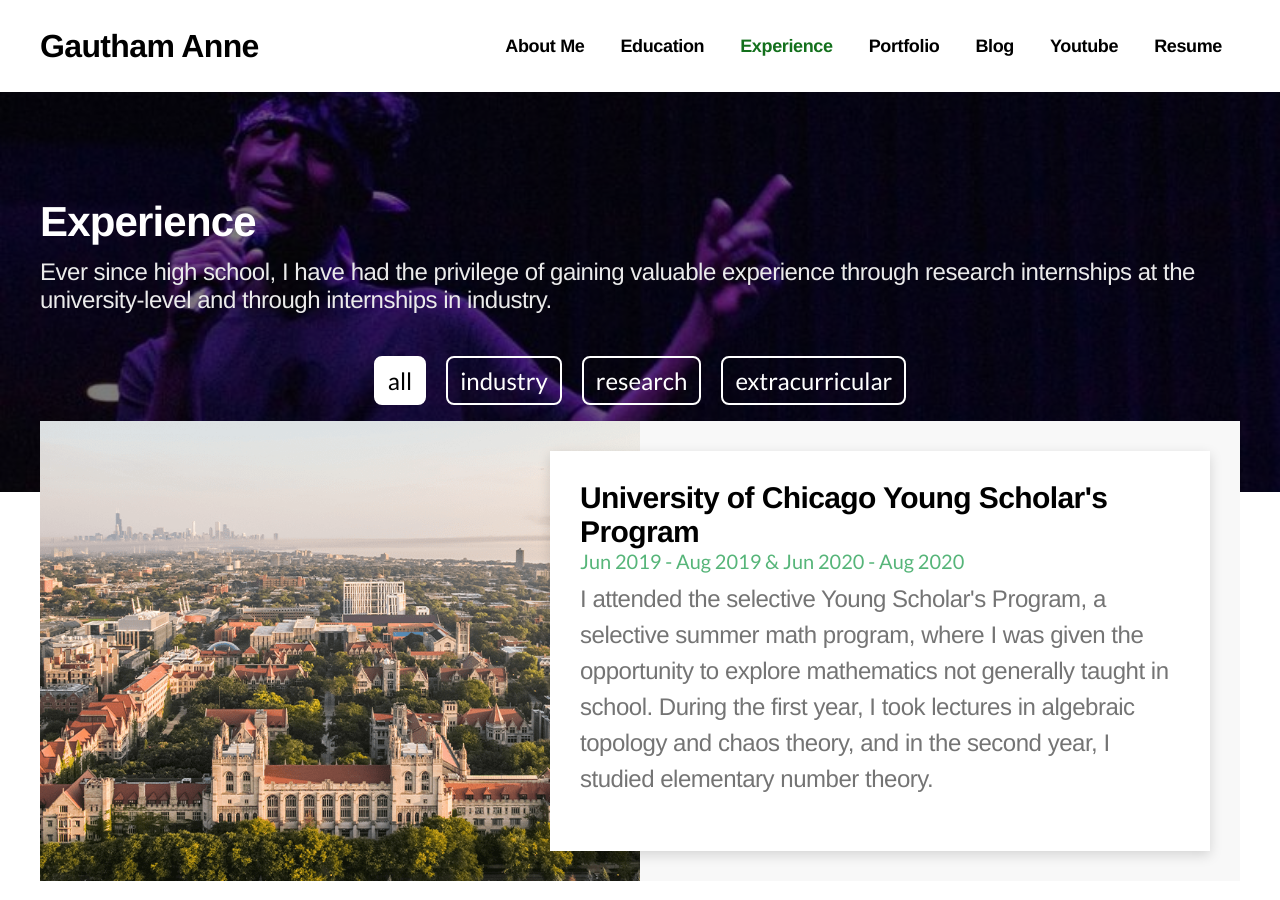
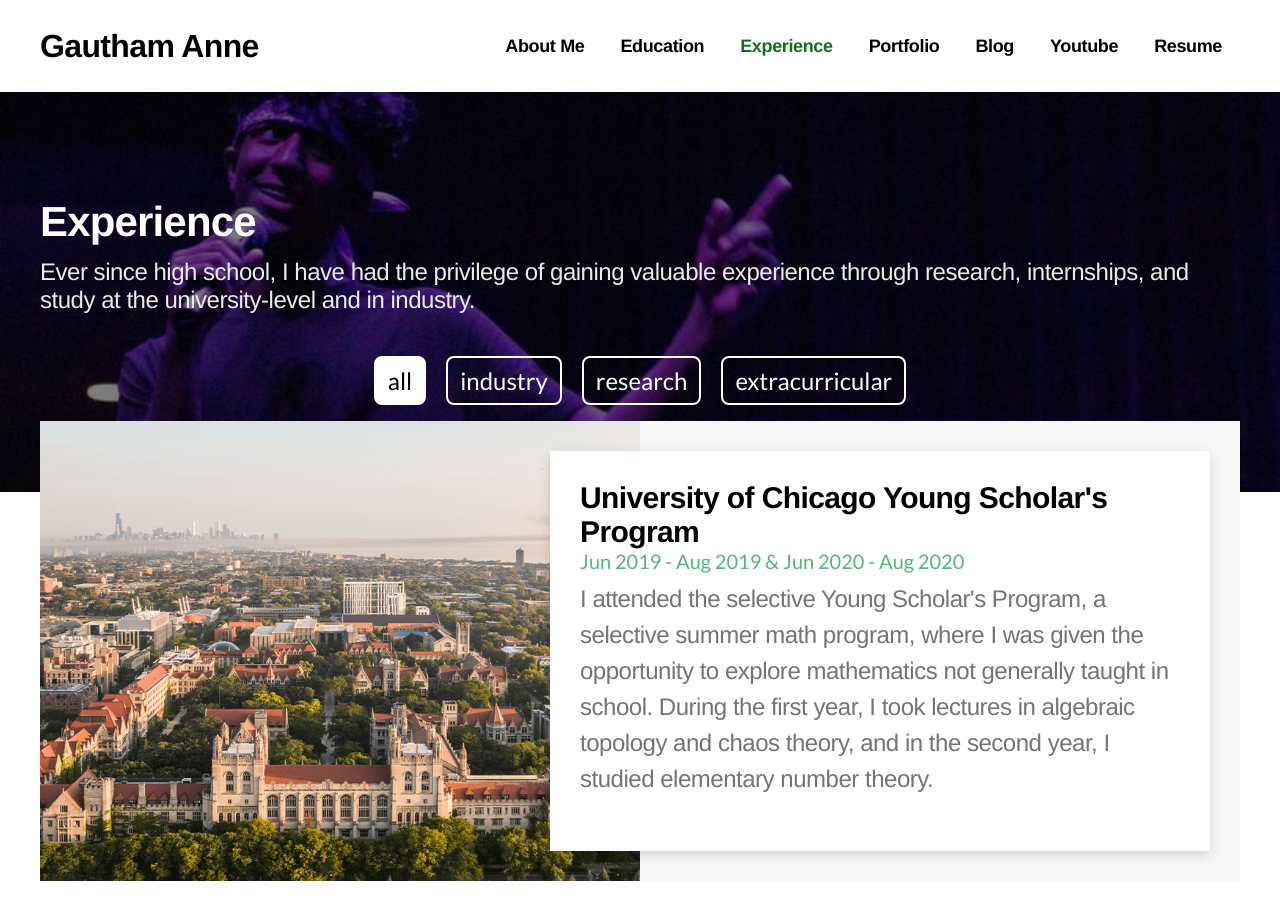
Before and after one commit to annegautham/annegautham.github.io, a Jekyll site: the page built from experience/index.md, in a window 1280 px wide and 900 px high. Built offline with Jekyll 4.4.1, drawn with Linux system fonts in a browser that asks for light colours; some web fonts are replaced.

Commit message:
Update index.md

```diff
--- a/experience/index.md
+++ b/experience/index.md
@@ -1,7 +1,7 @@
 ---
 layout: splashpage
 title: "Experience"
-description: Ever since high school, I have had the privilege of gaining valuable experience through research internships at the university-level and through internships in industry.
+description: Ever since high school, I have had the privilege of gaining valuable experience through research, internships, and study at the university-level and in industry.
 filterable: true
 filter_tags:
   - all
```
